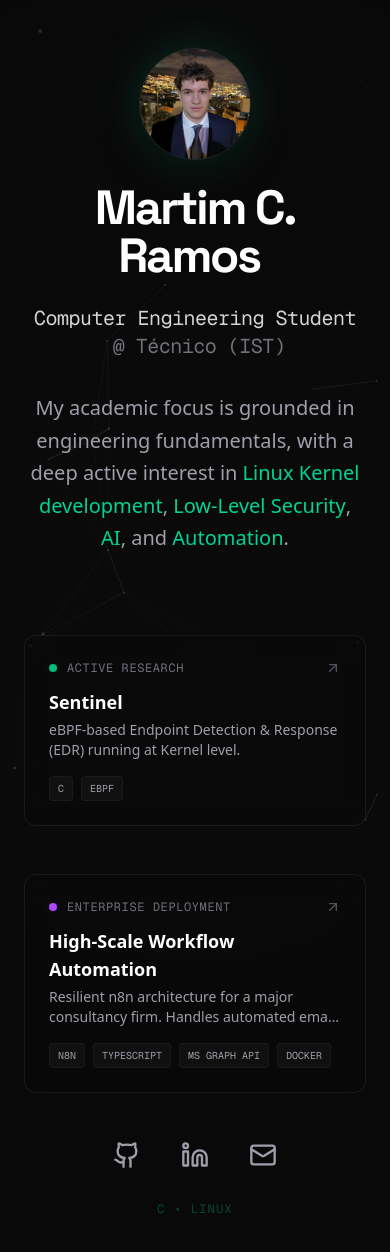
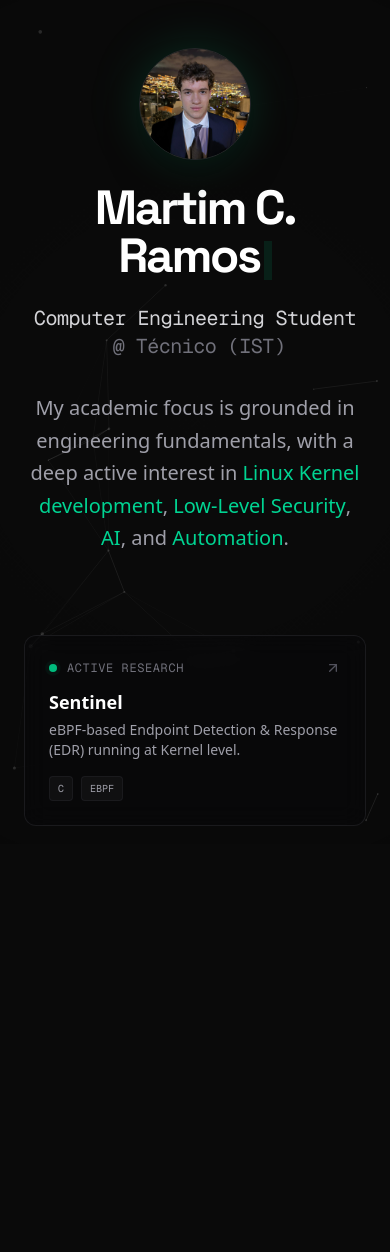
Before and after one commit to ramos-99/martimcr-portfolio, a Next.js app: page / in a window 390 px wide. Shown: the top 1252 px of the page. After the commit the page ends 844 px from the top, so only its background shows below. Built offline with nearby package versions, Linux system fonts and the light colour scheme.

Commit message:
feat: add workflow card & fix mobile scroll

```diff
--- a/app/page.tsx
+++ b/app/page.tsx
@@ -21,12 +21,12 @@ export default function Home() {
   }, []);
 
   return (
-    <div className="relative flex min-h-screen w-screen flex-col overflow-y-auto lg:overflow-hidden bg-neutral-950 selection:bg-emerald-900/30 selection:text-emerald-200">
+    <div className="relative flex h-[100dvh] w-screen flex-col overflow-y-auto lg:overflow-hidden bg-neutral-950 selection:bg-emerald-900/30 selection:text-emerald-200">
       {/* Carbon Texture Overlay */}
-      <div className="absolute inset-0 z-0 opacity-20 pointer-events-none bg-carbon mix-blend-overlay"></div>
+      <div className="fixed inset-0 z-0 opacity-20 pointer-events-none bg-carbon mix-blend-overlay"></div>
 
       {/* Radial Gradient for Depth */}
-      <div className="absolute inset-0 z-0 bg-[radial-gradient(ellipse_at_top_left,_var(--tw-gradient-stops))] from-emerald-900/30 via-neutral-950/0 to-neutral-950/80 pointer-events-none"></div>
+      <div className="fixed inset-0 z-0 bg-[radial-gradient(ellipse_at_top_left,_var(--tw-gradient-stops))] from-emerald-900/30 via-neutral-950/0 to-neutral-950/80 pointer-events-none"></div>
 
       {/* Background Visualizer */}
       <KernelVisualizer />
@@ -121,7 +121,7 @@ export default function Home() {
         </div>
 
         {/* Right Column (Visualizer & Widget) - 60% on Desktop */}
-        <div className="relative flex flex-col justify-start lg:justify-center lg:items-end lg:w-[60%] lg:h-screen pb-4 lg:pb-0 space-y-12 mt-12 lg:mt-0">
+        <div className="relative flex flex-col justify-start lg:justify-center lg:items-end lg:w-[60%] lg:h-screen pb-24 lg:pb-0 space-y-12 mt-12 lg:mt-0">
 
           {/* Detailed Sentinel Widget - Floating */}
           <motion.div
@@ -178,9 +178,9 @@ export default function Home() {
                 <ArrowUpRight size={16} className="text-zinc-600 group-hover:text-purple-400 transition-colors" />
               </div>
 
-              <h3 className="text-lg font-bold text-white mb-1 group-hover:text-purple-100 transition-colors">High-Scale Workflow Automation</h3>
+              <h3 className="text-lg font-bold text-white mb-1 group-hover:text-purple-100 transition-colors">Workflow Automation</h3>
               <p className="text-sm text-zinc-400 mb-4 line-clamp-2">
-                Resilient n8n architecture for a major consultancy firm. Handles automated email parsing, fuzzy entity matching, and Dropbox archiving with 99.9% uptime.
+                Automated email parsing, fuzzy entity matching, and Dropbox archiving with 99.9% uptime.
               </p>
 
               <div className="flex flex-wrap gap-2">
```
